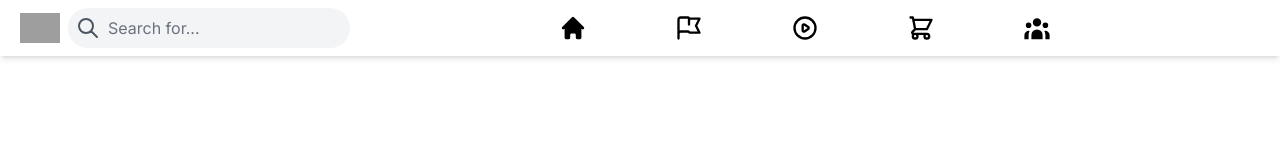
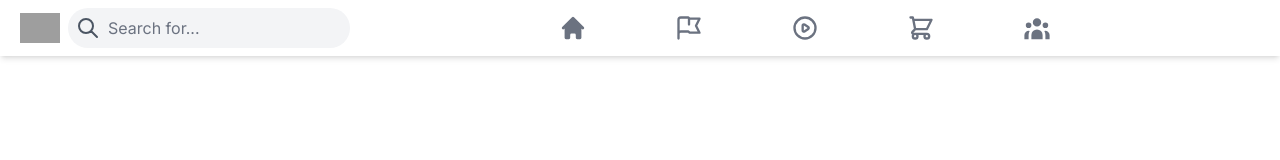
Before and after one commit to lleung030/facebook-clone, a Next.js app: page / in a window 1280 px wide. Shown: the top 160 px of the page. Built offline with nearby package versions, Linux system fonts and the light colour scheme; grey boxes are pictures that could not be loaded.

Commit message:
active state of icons

```diff
--- a/components/Header.js
+++ b/components/Header.js
@@ -29,7 +29,7 @@ function Header() {
 
         <div className='flex justify-center flex-grow'>
             <div className='flex space-x-6 md:space-x-2'>
-    <HeaderIcon Icon={HomeIcon}/>
+    <HeaderIcon active Icon={HomeIcon}/>
     <HeaderIcon Icon={FlagIcon}/>
     <HeaderIcon Icon={PlayIcon}/>
     <HeaderIcon Icon={ShoppingCartIcon}/>
--- a/components/HeaderIcon.js
+++ b/components/HeaderIcon.js
@@ -1,9 +1,9 @@
 import React from 'react'
 
-function HeaderIcon({Icon}) {
+function HeaderIcon({Icon, active}) {
   return (
     <div className='flex items-center rounded-xl active:border-b-2 active:border-blue-500 group cursor-pointer md:px-10 sm:-14 md:hover:bg-gray-100'>
-      <Icon className='h-5 group-hover:text-blue-500 text-center sm:h-7 mx-auto'/>
+      <Icon className={`h-5 text-gray-500 group-hover:text-blue-500 text-center sm:h-7 mx-auto ${active && 'text-blue-500'}`}/>
     </div>
   )
 }
```
